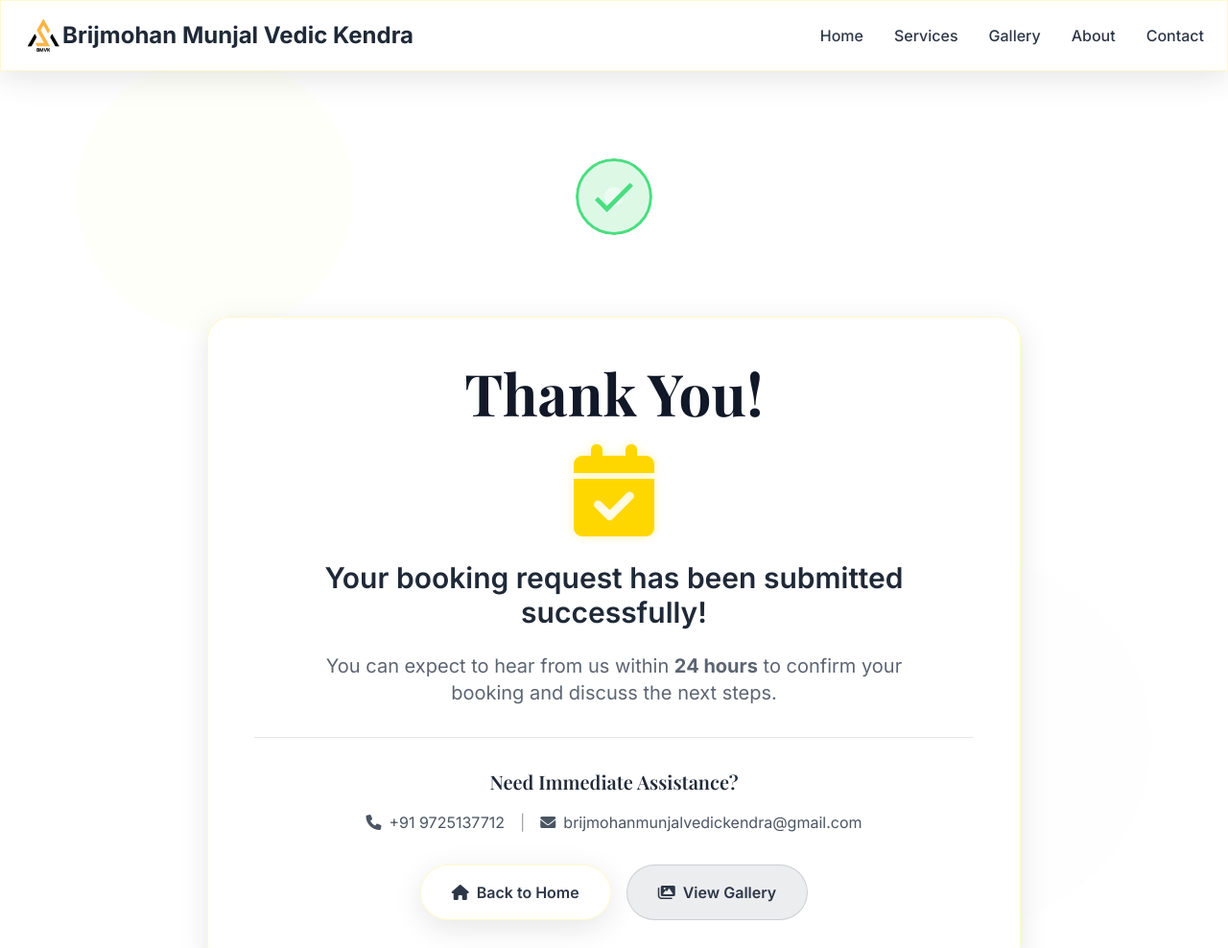
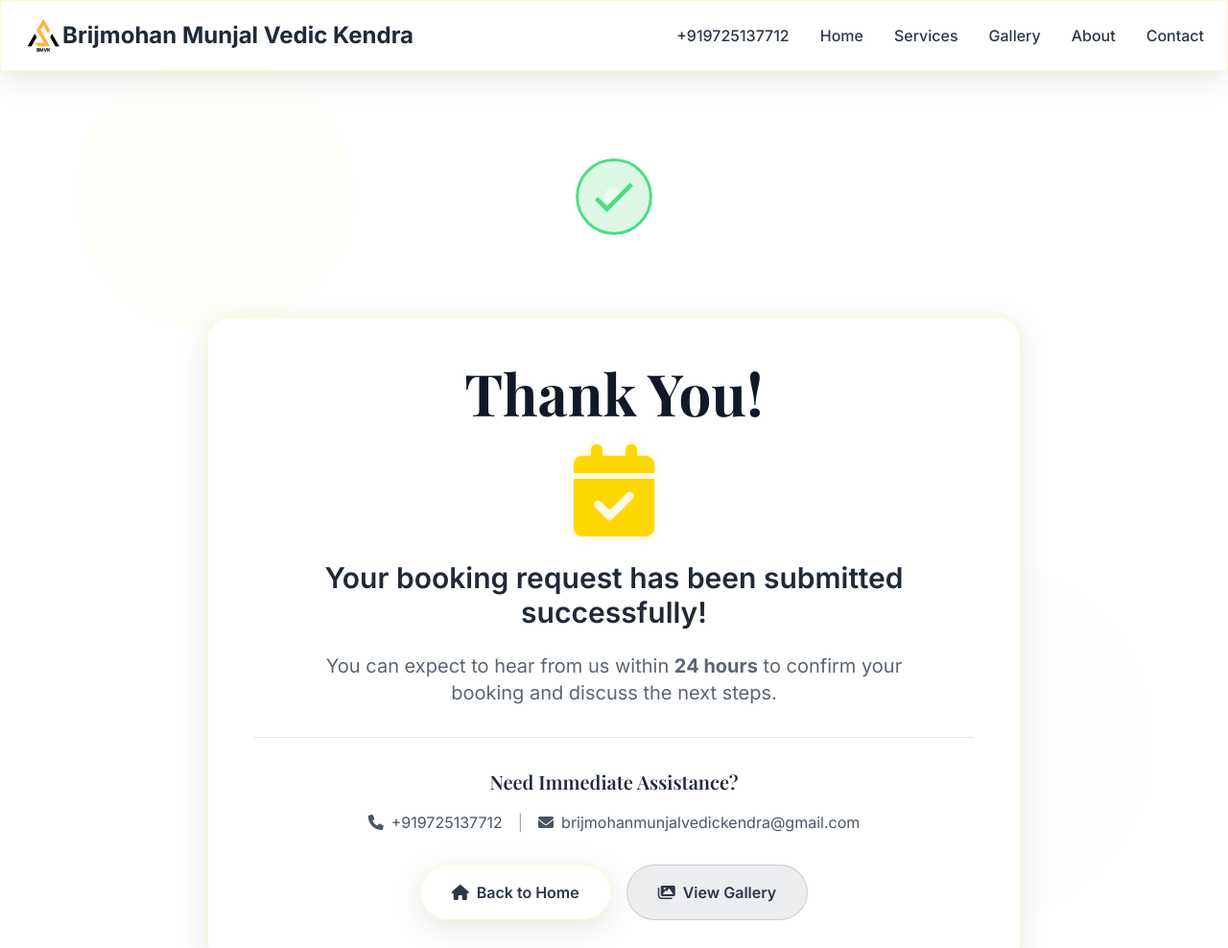
Before and after one commit to Greninja49/BrijmohanLandingPage, a website: page views/thankyou.html in a window 1280 px wide. Shown: the top 988 px of the page at 96% size. Drawn offline with nearby package versions, Linux system fonts and the light colour scheme.

Commit message:
fixed no.

```diff
--- a/views/thankyou.html
+++ b/views/thankyou.html
@@ -47,6 +47,12 @@
             /><span class="hidden sm:block">Brijmohan Munjal Vedic Kendra</span>
           </div>
           <div class="hidden md:flex space-x-8">
+            <a
+              href="tel:+919725137712"
+              class="hover:text-yellow-600 transition-colors duration-300 font-medium"
+            >
+              +919725137712
+            </a>
             <a
               href="/"
               class="hover:text-yellow-600 transition-colors duration-300 font-medium"
@@ -170,11 +176,11 @@
               class="flex flex-col sm:flex-row gap-4 justify-center items-center"
             >
               <a
-                href="tel:+919876543210"
+                href="tel:+919725137712"
                 class="flex items-center text-gray-600 hover:text-yellow-600 transition-colors"
               >
                 <i class="fas fa-phone mr-2"></i>
-                +91 9725137712
+                +919725137712
               </a>
               <span class="hidden sm:block text-gray-400">|</span>
               <a
```
Also changed, not shown: views/index.html (+3 -3 lines).
